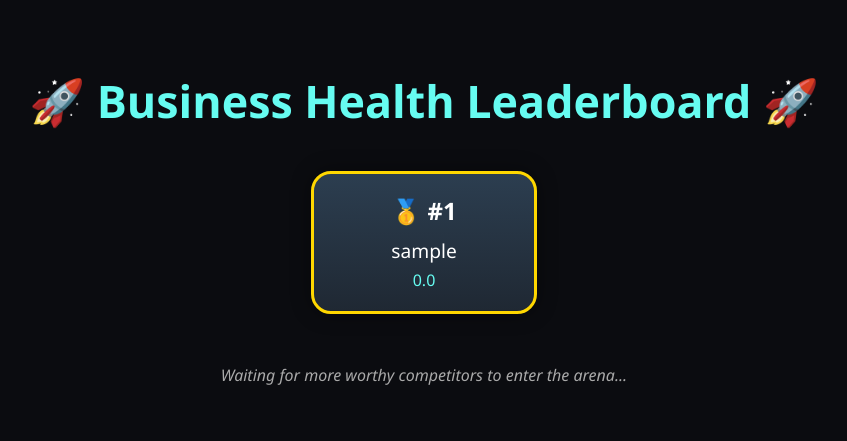
After one commit to omchitlangia/locus, a Flask app: page /dashboard/leaderboard in a window 1280 px wide. The commit adds this page. Shown: the top 441 px of the page, without its empty margins (216-1063 px from the left). Run offline with Flask 3, Linux system fonts and the light colour scheme; the visitor is signed in with stand-in values (Sample User, id 1); data comes from the database, SQL or seed files in the repository; parts of the project's set-up code (start-up, migrations or seed data) failed here and were passed over.

Commit message:
leaderboard added and business health made better

```diff
--- a/app/business_health/__init__.py
+++ b/app/business_health/__init__.py
@@ -3,6 +3,8 @@ from flask import Blueprint
 
 health_bp = Blueprint('business_health', __name__, template_folder='templates')
 
+from . import routes  # This import must come AFTER the blueprint creation
+
 def init_app(app):
     """Initialize the business health blueprint with the Flask application"""
     app.register_blueprint(health_bp)
--- a/app/business_health/routes.py
+++ b/app/business_health/routes.py
@@ -1,143 +1,181 @@
-from flask import render_template, request, flash, redirect, url_for
+from flask import render_template, request, flash
 from flask_login import login_required, current_user
 from app.extensions import db
 from datetime import datetime, timedelta
 from dateutil.relativedelta import relativedelta
-import numpy as np
-from statsmodels.tsa.api import ExponentialSmoothing
-from sklearn.metrics import r2_score
-from . import health_bp
-from app.models import Revenue, FixedCost, VariableCost, RevenuePrediction
+from app.models import Revenue, VariableCost, RevenuePrediction, User
 from sqlalchemy import func, and_
 import logging
+from . import health_bp
 
 logger = logging.getLogger(__name__)
+
+# Define all possible KPIs with their display names and categories
+ALL_KPIS = {
+    'automatic': {
+        'revenue_growth': 'Revenue Growth',
+        'gross_profit_margin': 'Gross Profit Margin',
+        'forecast_accuracy': 'Forecast Accuracy'
+    },
+    'manual': {
+        'customer_retention': 'Customer Retention',
+        'marketing_roi': 'Marketing ROI',
+        'cac': 'Customer Acquisition Cost',
+        'team_efficiency': 'Team Efficiency',
+        'user_growth': 'User Growth'
+    }
+}
 
 @health_bp.route('/dashboard/business_health', methods=['GET', 'POST'])
 @login_required
 def business_health():
-    if request.method == 'POST':
-        try:
-            user_inputs = {
-                'customer_retention': min(float(request.form.get('customer_retention', 0)), 100),  # Capped at 100
-                'marketing_roi': min(float(request.form.get('marketing_roi', 0)), 100),          # Capped at 100
-                'cac': min(float(request.form.get('cac', 0)), 100),                              # Capped at 100
-                'team_efficiency': min(float(request.form.get('team_efficiency', 0)), 100),      # Capped at 100
-                'user_growth': min(float(request.form.get('user_growth', 0)), 100)               # Capped at 100
-            }
+    try:
+        # Initialize all KPIs with None
+        kpis = {k: None for category in ALL_KPIS.values() for k in category}
 
-            kpis = calculate_kpis_from_db(current_user.id)
+        # Calculate automatic KPIs from database
+        auto_kpis = calculate_automatic_kpis(current_user.id)
+        kpis.update(auto_kpis)
 
-            # Update with user inputs (only positive values)
-            for k, v in user_inputs.items():
-                if v >= 0:
-                    kpis[k] = v if k != 'cac' else min(v, 1000)  # Cap CAC at 1000
+        if request.method == 'POST':
+            # Process form inputs for manual KPIs
+            for kpi in ALL_KPIS['manual']:
+                value = request.form.get(kpi, type=float)
+                if value is not None:
+                    # Apply appropriate capping
+                    if kpi == 'cac':
+                        kpis[kpi] = min(value, 1000)  # Higher cap for CAC
+                    else:
+                        kpis[kpi] = min(value, 100)   # Standard 100% cap
 
-            # Apply capping to all KPIs at 100
-            for k in kpis:
-                if isinstance(kpis[k], (int, float)):
-                    kpis[k] = min(kpis[k], 100)
+        # Calculate health score using only available KPIs
+        valid_kpis = {k: v for k, v in kpis.items() if v is not None}
+        health_score = min(
+            sum(valid_kpis.values()) / len(valid_kpis) if valid_kpis else 0,
+            100
+        )
 
-            valid_kpis = {k: v for k, v in kpis.items() if v is not None and v >= 0}
-            health_score = min(sum(valid_kpis.values()) / len(valid_kpis) if valid_kpis else 0, 100)  # Capped at 100
+        # Update user's health score
+        current_user.health_score = health_score
+        db.session.commit()
 
-            return render_template('/business_health/business_health.html',
-                                health_score=round(health_score, 2),
-                                kpis=kpis)
+        return render_template(
+            'business_health/business_health.html',
+            health_score=round(health_score, 2),
+            kpis=kpis,
+            kpi_categories=ALL_KPIS
+        )
 
-        except Exception as e:
-            logger.error(f"Error calculating health score: {str(e)}", exc_info=True)
-            flash(f'Error calculating health score: {str(e)}', 'error')
-            return redirect(url_for('.business_health'))
+    except Exception as e:
+        logger.error(f"Error in business_health: {str(e)}", exc_info=True)
+        flash('An error occurred while processing your request', 'error')
+        return render_template(
+            'business_health/business_health.html',
+            health_score=0,
+            kpis={k: None for category in ALL_KPIS.values() for k in category},
+            kpi_categories=ALL_KPIS
+        )
 
-    try:
-        kpis = calculate_kpis_from_db(current_user.id)
-        # Apply capping to all KPIs at 100
-        for k in kpis:
-            if isinstance(kpis[k], (int, float)):
-                kpis[k] = min(kpis[k], 100)
+def calculate_automatic_kpis(user_id):
+    """Calculate KPIs that are automatically derived from database"""
+    kpis = {}
+    now = datetime.utcnow()
 
-        valid_kpis = {k: v for k, v in kpis.items() if v is not None and v >= 0}
-        health_score = min(sum(valid_kpis.values()) / len(valid_kpis) if valid_kpis else 0, 100)  # Capped at 100
-
-        return render_template('/business_health/business_health.html',
-                            health_score=round(health_score, 2),
-                            kpis=kpis)
-    except Exception as e:
-        logger.error(f"Error calculating health score: {str(e)}", exc_info=True)
-        flash(f'Error calculating health score: {str(e)}', 'error')
-        return render_template('/business_health/business_health.html',
-                            health_score=0,
-                            kpis={})
-
-def get_current_month_revenue(user_id):
-    """Get revenue for current calendar month"""
-    now = datetime.utcnow()
-    month_start = datetime(now.year, now.month, 1)
-    return db.session.query(func.sum(Revenue.amount))\
-                   .filter_by(user_id=user_id)\
-                   .filter(Revenue.timestamp >= month_start)\
-                   .scalar() or 0
-
-def calculate_kpis_from_db(user_id):
-    """Calculate all KPIs from database with proper month boundaries"""
-    kpis = {
-        'revenue_growth': None,
-        'gross_profit_margin': None,
-        'forecast_accuracy': None,
-        'customer_retention': None,
-        'marketing_roi': None,
-        'cac': None,
-        'team_efficiency': None,
-        'user_growth': None,
-        'opex_ratio': None,
-    }
-
-    now = datetime.utcnow()
+    # 1. Revenue Growth Calculation
     current_month_start = datetime(now.year, now.month, 1)
-    prev_month = (now - relativedelta(months=1))
-    prev_month_start = datetime(prev_month.year, prev_month.month, 1)
+    prev_month_start = (now - relativedelta(months=1)).replace(day=1)
     prev_month_end = current_month_start - timedelta(days=1)
 
-    # 1. Revenue Growth Rate (Month-over-Month)
     current_rev = db.session.query(func.sum(Revenue.amount))\
-                      .filter_by(user_id=user_id)\
-                      .filter(Revenue.timestamp >= current_month_start)\
-                      .scalar() or 0
+                  .filter_by(user_id=user_id)\
+                  .filter(Revenue.timestamp >= current_month_start)\
+                  .scalar() or 0
 
     prev_rev = db.session.query(func.sum(Revenue.amount))\
-                   .filter_by(user_id=user_id)\
-                   .filter(and_(
-                       Revenue.timestamp >= prev_month_start,
-                       Revenue.timestamp <= prev_month_end))\
-                   .scalar() or 0
+               .filter_by(user_id=user_id)\
+               .filter(Revenue.timestamp.between(prev_month_start, prev_month_end))\
+               .scalar() or 0
 
+    kpis['revenue_growth'] = 0.0  # Default
     if prev_rev > 0:
-        growth = ((current_rev - prev_rev) / prev_rev) * 100
-        kpis['revenue_growth'] = min(round(growth, 2), 100)  # Capped at 100
-    elif prev_rev == 0 and current_rev > 0:
-        kpis['revenue_growth'] = 100  # Instead of ∞, cap at 100
-    else:
-        kpis['revenue_growth'] = 0.0
+        kpis['revenue_growth'] = min(((current_rev - prev_rev) / prev_rev) * 100, 100)
+    elif current_rev > 0:
+        kpis['revenue_growth'] = 100.0  # Infinite growth case
 
-    # 2. Gross Profit Margin (using calendar month)
+    # 2. Gross Profit Margin
     variable_costs = db.session.query(func.sum(VariableCost.amount))\
-                         .filter_by(user_id=user_id)\
-                         .filter(VariableCost.timestamp >= current_month_start)\
-                         .scalar() or 0
+                     .filter_by(user_id=user_id)\
+                     .filter(VariableCost.timestamp >= current_month_start)\
+                     .scalar() or 0
 
     if current_rev > 0:
-        gross_profit = (current_rev - variable_costs) / current_rev * 100
-        kpis['gross_profit_margin'] = min(round(max(gross_profit, 0), 2), 100)  # Capped at 100
+        kpis['gross_profit_margin'] = min(
+            ((current_rev - variable_costs) / current_rev) * 100,
+            100
+        )
 
-    # 5. Forecast Accuracy
+    # 3. Forecast Accuracy
     latest_r2 = db.session.query(RevenuePrediction.r_squared)\
-                    .filter_by(user_id=user_id)\
-                    .filter(RevenuePrediction.r_squared.isnot(None))\
-                    .order_by(RevenuePrediction.prediction_date.desc())\
-                    .first()
+                .filter_by(user_id=user_id)\
+                .order_by(RevenuePrediction.prediction_date.desc())\
+                .first()
 
-    if latest_r2:
-        kpis['forecast_accuracy'] = min(round(max(0, min(100, latest_r2[0] * 100)), 2), 100)  # Capped at 100
+    if latest_r2 and latest_r2[0] is not None:
+        kpis['forecast_accuracy'] = min(latest_r2[0] * 100, 100)
 
     return kpis
+
+@health_bp.route('/dashboard/leaderboard')
+@login_required
+def leaderboard():
+    try:
+        # Get ALL users with health scores, ordered by score (highest first)
+        all_users = User.query.filter(User.health_score.isnot(None))\
+                     .order_by(User.health_score.desc())\
+                     .all()
+
+        # Calculate ranks with proper tie handling
+        ranked_users = []
+        current_rank = 1
+
+        for i, user in enumerate(all_users):
+            # Same rank if same score as previous user
+            if i > 0 and user.health_score == all_users[i-1].health_score:
+                rank = ranked_users[-1]['rank']
+            else:
+                rank = i + 1
+                current_rank = rank
+
+            ranked_users.append({
+                'rank': rank,
+                'user': user,
+                'score': user.health_score
+            })
+
+        # Find current user's rank
+        user_rank = next(
+            (u['rank'] for u in ranked_users if u['user'].id == current_user.id),
+            None
+        )
+        user_score = current_user.health_score
+
+        return render_template(
+            'business_health/leaderboard.html',
+            top_users=ranked_users[:10],  # Show top 10
+            user_rank=user_rank,
+            user_score=user_score,
+            current_user=current_user,
+            total_users=len(all_users)
+        )
+
+    except Exception as e:
+        logger.error(f"Leaderboard error: {str(e)}", exc_info=True)
+        flash('Error loading leaderboard', 'error')
+        return render_template(
+            'business_health/leaderboard.html',
+            top_users=[],
+            user_rank=None,
+            user_score=current_user.health_score,
+            current_user=current_user,
+            total_users=0
+        )
--- a/app/models.py
+++ b/app/models.py
@@ -33,6 +33,7 @@ class User(db.Model, UserMixin):
     password = db.Column(db.String(128), nullable=False)
     email_verified = db.Column(db.Boolean, default=False)
     created_at = db.Column(db.DateTime, default=datetime.utcnow)
+    health_score = db.Column(db.Float, default=0.0)
 
     def is_authenticated(self):
         return True
--- /dev/null
+++ b/app/templates/business_health/leaderboard.html
@@ -0,0 +1,142 @@
+<!DOCTYPE html>
+<html lang="en">
+<head>
+    <meta charset="UTF-8">
+    <title>Business Health Leaderboard</title>
+    <style>
+        body {
+            background-color: #0b0c10;
+            color: #ffffff;
+            font-family: 'Segoe UI', Tahoma, Geneva, Verdana, sans-serif;
+            margin: 0;
+            padding: 40px 20px;
+        }
+
+        h1 {
+            text-align: center;
+            margin-bottom: 40px;
+            color: #66fcf1;
+            font-size: 2.8rem;
+        }
+
+        .podium {
+            display: flex;
+            justify-content: center;
+            gap: 40px;
+            margin-bottom: 50px;
+        }
+
+        .podium-card {
+            background: linear-gradient(to top, #1f2833, #2c3e50);
+            padding: 20px;
+            border-radius: 20px;
+            width: 180px;
+            text-align: center;
+            box-shadow: 0 0 20px rgba(0,0,0,0.4);
+            position: relative;
+        }
+
+        .podium-card.gold { border: 3px solid gold; }
+        .podium-card.silver { border: 3px solid silver; }
+        .podium-card.bronze { border: 3px solid #cd7f32; }
+
+        .podium-card .rank {
+            font-size: 1.5rem;
+            font-weight: bold;
+            margin-bottom: 10px;
+        }
+
+        .podium-card .name {
+            font-size: 1.2rem;
+            margin-bottom: 5px;
+        }
+
+        .podium-card .score {
+            font-size: 1rem;
+            color: #66fcf1;
+        }
+
+        table {
+            width: 80%;
+            margin: auto;
+            border-collapse: collapse;
+            background-color: #1f2833;
+            box-shadow: 0 0 10px rgba(0,0,0,0.5);
+        }
+
+        th, td {
+            padding: 15px;
+            text-align: center;
+            border-bottom: 1px solid #45a29e;
+        }
+
+        th {
+            background-color: #45a29e;
+            color: #0b0c10;
+        }
+
+        tr:hover {
+            background-color: #2b303b;
+        }
+
+        .fallback {
+            text-align: center;
+            margin-top: 30px;
+            font-style: italic;
+            color: #aaaaaa;
+        }
+    </style>
+</head>
+<body>
+
+    <h1>🚀 Business Health Leaderboard 🚀</h1>
+
+    {% if top_users|length >= 1 %}
+    <div class="podium">
+        {% if top_users|length > 1 %}
+        <div class="podium-card silver">
+            <div class="rank">🥈 #2</div>
+            <div class="name">{{ top_users[1].user.username or top_users[1].user.name }}</div>
+            <div class="score">{{ top_users[1].score }}</div>
+        </div>
+        {% endif %}
+        <div class="podium-card gold">
+            <div class="rank">🥇 #1</div>
+            <div class="name">{{ top_users[0].user.username or top_users[0].user.name }}</div>
+            <div class="score">{{ top_users[0].score }}</div>
+        </div>
+        {% if top_users|length > 2 %}
+        <div class="podium-card bronze">
+            <div class="rank">🥉 #3</div>
+            <div class="name">{{ top_users[2].user.username or top_users[2].user.name }}</div>
+            <div class="score">{{ top_users[2].score }}</div>
+        </div>
+        {% endif %}
+    </div>
+    {% endif %}
+
+    {% if top_users|length > 3 %}
+    <table>
+        <thead>
+            <tr>
+                <th>Rank</th>
+                <th>User</th>
+                <th>Score</th>
+            </tr>
+        </thead>
+        <tbody>
+            {% for entry in top_users[3:] %}
+            <tr>
+                <td>{{ entry.rank }}</td>
+                <td>{{ entry.user.username or entry.user.name }}</td>
+                <td>{{ entry.score }}</td>
+            </tr>
+            {% endfor %}
+        </tbody>
+    </table>
+    {% elif top_users|length <= 3 %}
+    <p class="fallback">Waiting for more worthy competitors to enter the arena...</p>
+    {% endif %}
+
+</body>
+</html>
--- a/app/templates/dashboard.html
+++ b/app/templates/dashboard.html
@@ -605,7 +605,7 @@ button:active,
     <a href="{{ url_for('visualization.index') }}"><i class="fas fa-barcode"></i>Visualization</a>
     <a href="{{ url_for('event.index') }}"><i class="fas fa-barcode"></i>Event Planner</a>
     <a href="#"><i class="fas fa-trophy"></i> Achievements</a>
-    <a href="#"><i class="fas fa-medal"></i> Leaderboard</a>
+    <a href="{{ url_for('business_health.leaderboard') }}"><i class="fas fa-medal"></i> Leaderboard</a>
     <a href="#"><i class="fas fa-user"></i> Profile</a>
 
     <!-- Logout Button -->
```
